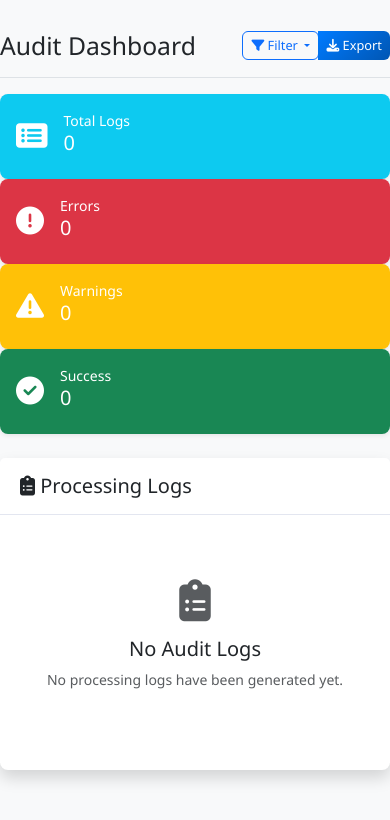
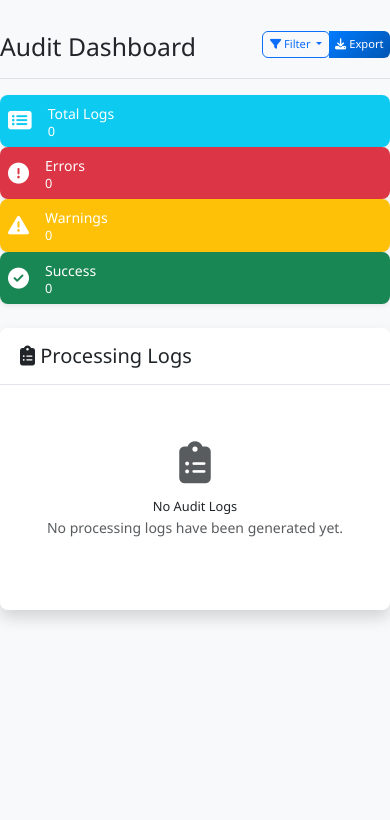
Before and after one commit to Rudolph001/EG_v1, a Flask app: page /audit in a window 390 px wide. Shown: the top 820 px of the page. Run offline with Flask 3, Linux system fonts and the light colour scheme; some libraries are stand-ins or nearby versions.

Commit message:
Assistant checkpoint: Fix dashboard text cutoff and API errors
Assistant generated file changes:
- routes.py: Fix dashboard_data route implementation
- static/css/style.css: Fix responsive text and layout issues, Add text overflow handling and better spacing
- static/js/dashboard.js: Improve error handling in dashboard JavaScript
- templates/base.html: Add mobile navigation toggle
Add mobile navigation toggle
Add mobile sidebar toggle script

---

User prompt:

please fix my dashboards some values still gets cut off

Replit-Commit-Author: Assistant
Replit-Commit-Session-Id: cc40240e-35e5-4d0b-8408-87f677819793

```diff
--- a/routes.py
+++ b/routes.py
@@ -1652,44 +1652,90 @@ def bulk_action():
         return jsonify({'success': False, 'error': str(e)}), 500
 
 @app.route('/api/dashboard-data')
+@app.route('/api/dashboard-data')
 def dashboard_data():
     """API endpoint for dashboard charts data"""
-    # Get case distribution by severity with proper ordering
-    severity_order = ['low', 'medium', 'high', 'critical']
-    severity_counts = db.session.query(
-        Case.severity, func.count(Case.id)
-    ).group_by(Case.severity).all()
-
-    # Create severity data with all categories
-    severity_dict = {s[0]: s[1] for s in severity_counts}
-    severity_data = {
-        'labels': ['Low', 'Medium', 'High', 'Critical'],
-        'data': [severity_dict.get(level, 0) for level in severity_order]
-    }
-
-    # Get processing statistics for the last 7 days
-    seven_days_ago = datetime.utcnow() - timedelta(days=7)
-    daily_stats = db.session.query(
-        func.date(EmailRecord.processed_at),
-        func.count(EmailRecord.id)
-    ).filter(EmailRecord.processed_at >= seven_days_ago).group_by(
-        func.date(EmailRecord.processed_at)
-    ).order_by(func.date(EmailRecord.processed_at)).all()
-
-    # Create complete 7-day dataset
-    date_dict = {str(d[0]) if d[0] else '': d[1] for d in daily_stats}
-    daily_labels = []
-    daily_values = []
-
-    for i in range(6, -1, -1):
-        date = (datetime.utcnow() - timedelta(days=i)).strftime('%Y-%m-%d')
-        daily_labels.append(date)
-        daily_values.append(date_dict.get(date, 0))
-
-    daily_data = {
-        'labels': daily_labels,
-        'data': daily_values
-    }
+    try:
+        # Get case distribution by severity with proper ordering
+        severity_order = ['low', 'medium', 'high', 'critical']
+        severity_counts = db.session.query(
+            Case.severity, func.count(Case.id)
+        ).group_by(Case.severity).all()
+
+        # Create severity data with all categories
+        severity_dict = {s[0]: s[1] for s in severity_counts}
+        severity_data = {
+            'labels': ['Low', 'Medium', 'High', 'Critical'],
+            'data': [severity_dict.get(level, 0) for level in severity_order]
+        }
+
+        # Get processing statistics for the last 7 days
+        seven_days_ago = datetime.utcnow() - timedelta(days=7)
+        daily_stats = db.session.query(
+            func.date(EmailRecord.processed_at),
+            func.count(EmailRecord.id)
+        ).filter(EmailRecord.processed_at >= seven_days_ago).group_by(
+            func.date(EmailRecord.processed_at)
+        ).order_by(func.date(EmailRecord.processed_at)).all()
+
+        # Create complete 7-day dataset
+        date_dict = {str(d[0]) if d[0] else '': d[1] for d in daily_stats}
+        daily_labels = []
+        daily_values = []
+
+        for i in range(6, -1, -1):
+            date = (datetime.utcnow() - timedelta(days=i)).strftime('%Y-%m-%d')
+            daily_labels.append(date)
+            daily_values.append(date_dict.get(date, 0))
+
+        daily_data = {
+            'labels': daily_labels,
+            'data': daily_values
+        }
+
+        # Get sender domain stats
+        sender_domains = db.session.query(
+            SenderMetadata.email_domain,
+            func.count(SenderMetadata.id)
+        ).group_by(SenderMetadata.email_domain).order_by(
+            func.count(SenderMetadata.id).desc()
+        ).limit(10).all()
+
+        sender_domains_data = {
+            'labels': [d[0] or 'Unknown' for d in sender_domains],
+            'data': [d[1] for d in sender_domains]
+        }
+
+        # Get sender status data
+        status_counts = db.session.query(
+            func.case([(SenderMetadata.leaver != '', 'Leavers')], else_='Active'),
+            func.count(SenderMetadata.id)
+        ).group_by(
+            func.case([(SenderMetadata.leaver != '', 'Leavers')], else_='Active')
+        ).all()
+
+        sender_status_data = {
+            'labels': [s[0] for s in status_counts],
+            'data': [s[1] for s in status_counts]
+        }
+
+        return jsonify({
+            'severity_distribution': severity_data,
+            'daily_processing': daily_data,
+            'daily_cases': daily_data,  # Using same data for now
+            'sender_domains': sender_domains_data,
+            'sender_status': sender_status_data
+        })
+
+    except Exception as e:
+        app.logger.error(f"Error in dashboard_data: {str(e)}")
+        return jsonify({
+            'error': 'Failed to load dashboard data',
+            'severity_distribution': {'labels': ['Low', 'Medium', 'High', 'Critical'], 'data': [0, 0, 0, 0]},
+            'daily_processing': {'labels': [], 'data': []},
+            'sender_domains': {'labels': [], 'data': []},
+            'sender_status': {'labels': ['Active', 'Leavers'], 'data': [0, 0]}
+        })
 
     # Get case counts for the same period
     daily_case_stats = db.session.query(
--- a/static/css/style.css
+++ b/static/css/style.css
@@ -71,6 +71,7 @@ main {
     border-radius: 0.5rem;
     box-shadow: 0 0.125rem 0.25rem rgba(0, 0, 0, 0.075);
     transition: box-shadow 0.15s ease-in-out;
+    overflow: hidden;
 }
 
 .card:hover {
@@ -81,6 +82,39 @@ main {
     background-color: white;
     border-bottom: 1px solid #e3e6f0;
     padding: 1rem 1.25rem;
+}
+
+.card-header h6 {
+    margin-bottom: 0;
+    white-space: nowrap;
+    overflow: hidden;
+    text-overflow: ellipsis;
+}
+
+.card-body {
+    word-wrap: break-word;
+    overflow-wrap: break-word;
+}
+
+.card-body .row.no-gutters {
+    align-items: center;
+    min-height: 60px;
+}
+
+.card-body .col {
+    min-width: 0;
+    overflow: hidden;
+}
+
+.card-body .text-xs {
+    white-space: nowrap;
+    overflow: hidden;
+    text-overflow: ellipsis;
+}
+
+.card-body .h5 {
+    margin-bottom: 0;
+    line-height: 1.2;
 }
 
 /* Statistics Cards */
@@ -253,10 +287,48 @@ main {
 }
 
 /* Responsive Design */
+@media (max-width: 1200px) {
+    .card-header h6 {
+        font-size: 0.9rem;
+    }
+
+    .card-body h5 {
+        font-size: 1rem;
+    }
+
+    .text-xs {
+        font-size: 0.7rem !important;
+    }
+}
+
+@media (max-width: 992px) {
+    .sidebar {
+        width: 250px;
+    }
+
+    main {
+        margin-left: 250px;
+    }
+
+    .card-body h5 {
+        font-size: 0.9rem;
+    }
+
+    .h5 {
+        font-size: 1rem !important;
+    }
+
+    .card-title {
+        font-size: 0.85rem;
+        margin-bottom: 0.25rem;
+    }
+}
+
 @media (max-width: 768px) {
     .sidebar {
         transform: translateX(-100%);
         transition: transform 0.3s ease;
+        width: var(--sidebar-width);
     }
 
     .sidebar.show {
@@ -275,6 +347,71 @@ main {
     .btn-group .btn {
         padding: 0.25rem 0.5rem;
         font-size: 0.8rem;
+    }
+
+    .card-body {
+        padding: 0.75rem;
+    }
+
+    .h5, .card-body h2 {
+        font-size: 0.9rem !important;
+        line-height: 1.2;
+    }
+
+    .text-xs {
+        font-size: 0.65rem !important;
+    }
+
+    .card-title {
+        font-size: 0.8rem;
+        white-space: nowrap;
+        overflow: hidden;
+        text-overflow: ellipsis;
+    }
+}
+
+@media (max-width: 576px) {
+    .col-xl-3, .col-md-6 {
+        margin-bottom: 1rem;
+    }
+
+    .card-body {
+        padding: 0.5rem;
+    }
+
+    .h5, .card-body h2, .card-body h5 {
+        font-size: 0.8rem !important;
+        line-height: 1.1;
+        margin-bottom: 0.25rem;
+    }
+
+    .text-xs {
+        font-size: 0.6rem !important;
+        line-height: 1;
+    }
+
+    .card-title {
+        font-size: 0.7rem;
+        margin-bottom: 0.125rem;
+    }
+
+    .fa-2x {
+        font-size: 1.5em !important;
+    }
+
+    .row.no-gutters .col {
+        padding: 0 0.25rem;
+    }
+
+    .btn-group {
+        display: flex;
+        flex-wrap: wrap;
+    }
+
+    .btn-group .btn {
+        margin-bottom: 0.25rem;
+        font-size: 0.7rem;
+        padding: 0.25rem 0.4rem;
     }
 }
 
--- a/templates/base.html
+++ b/templates/base.html
@@ -220,7 +220,29 @@
 
     <!-- Custom JS -->
     <script src="{{ url_for('static', filename='js/main.js') }}"></script>
+    <script>
+        // Mobile sidebar toggle
+        document.addEventListener('DOMContentLoaded', function() {
+            const sidebarToggle = document.getElementById('sidebarToggle');
+            const sidebar = document.querySelector('.sidebar');
 
+            if (sidebarToggle && sidebar) {
+                sidebarToggle.addEventListener('click', function() {
+                    sidebar.classList.toggle('show');
+                });
+
+                // Close sidebar when clicking outside on mobile
+                document.addEventListener('click', function(e) {
+                    if (window.innerWidth <= 768 &&
+                        !sidebar.contains(e.target) &&
+                        !sidebarToggle.contains(e.target) &&
+                        sidebar.classList.contains('show')) {
+                        sidebar.classList.remove('show');
+                    }
+                });
+            }
+        });
+    </script>
     {% block scripts %}{% endblock %}
 </body>
 </html>
```
Also changed, not shown: static/js/dashboard.js (+21 -2 lines).
